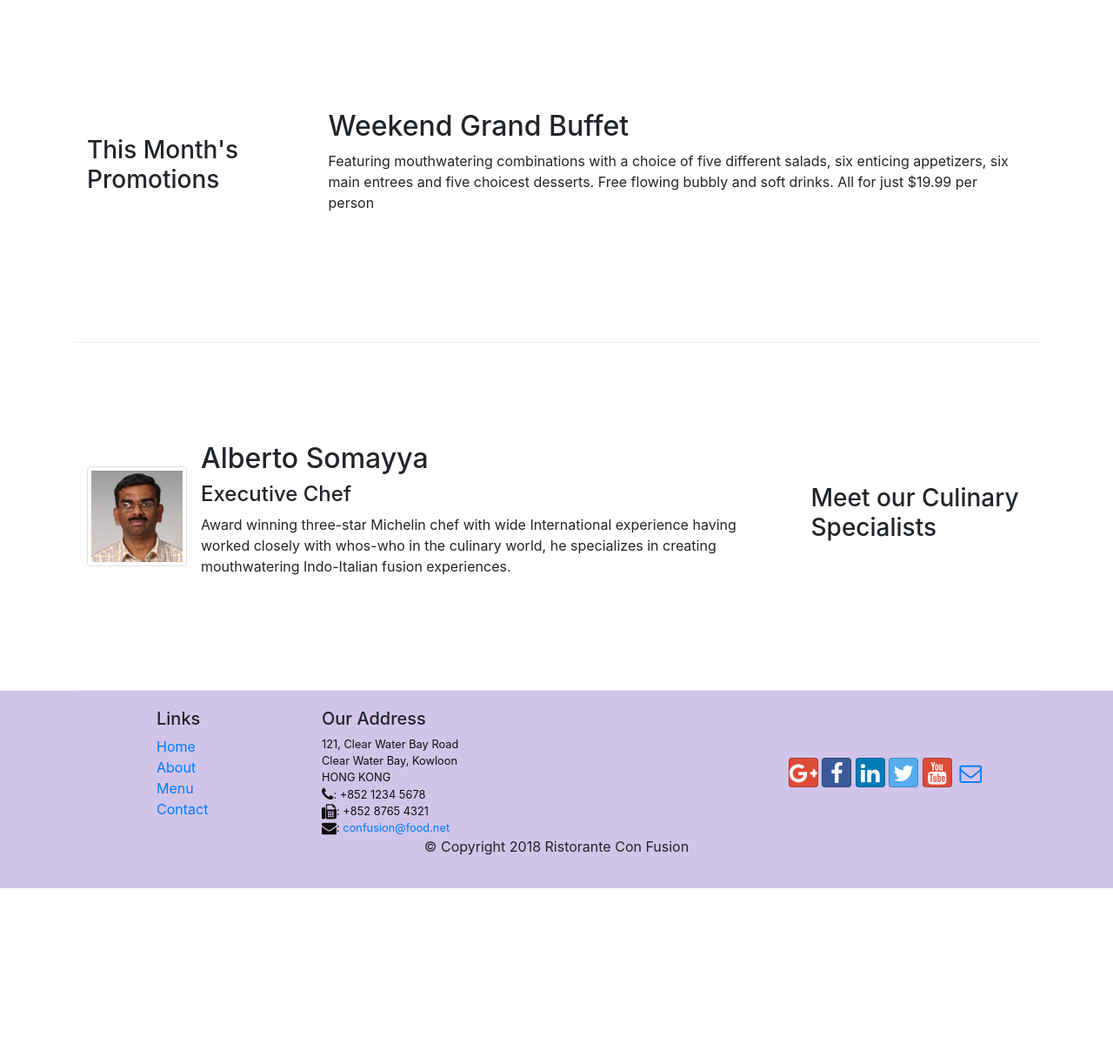
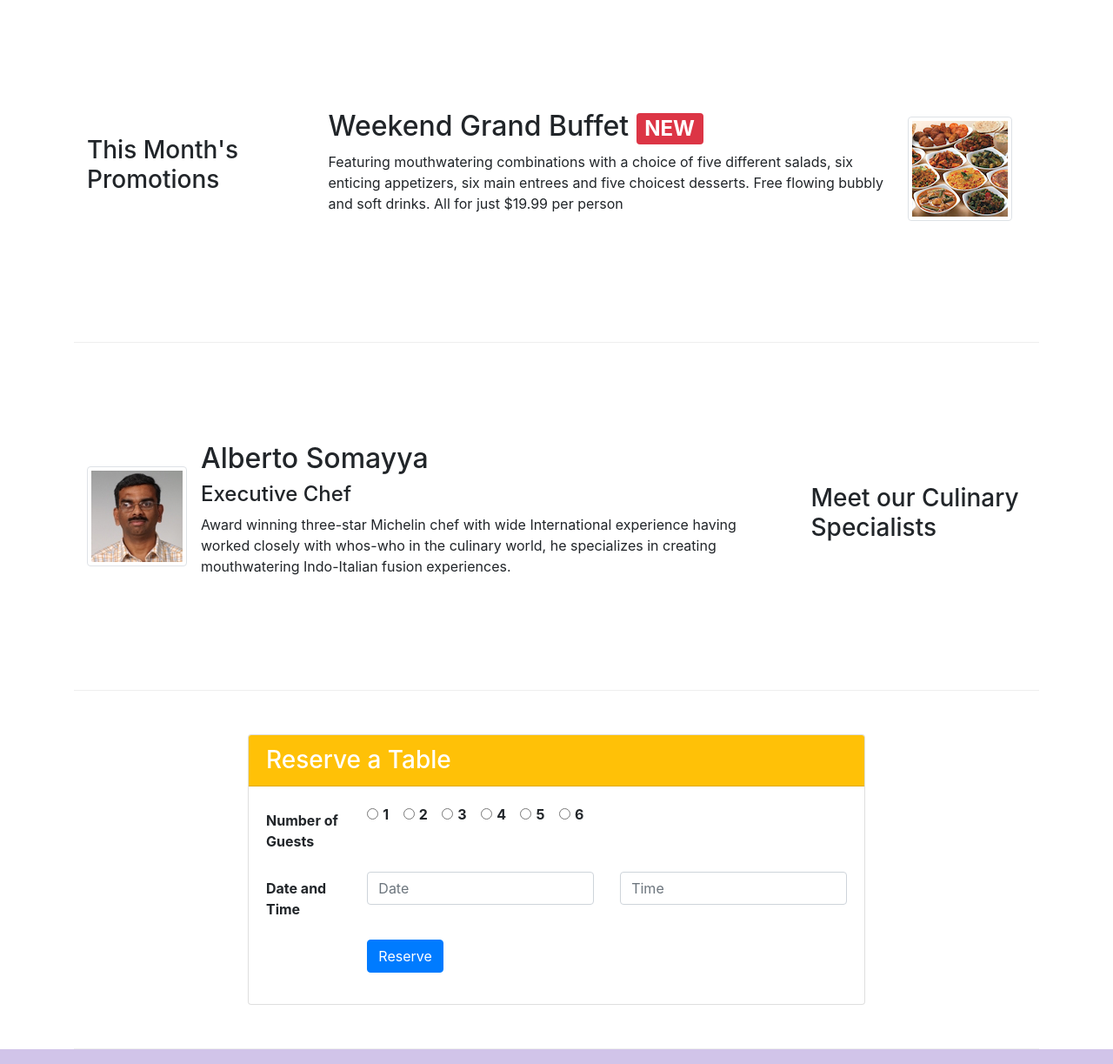
Before and after one commit to harpreet-nitj/confusion, a website: page index.html in a window 1280 px wide. Shown: the part 740-1963 px from the top of the page at 87% size. Before the commit the page ends 1761 px from the top, so only its background shows below. Drawn offline with nearby package versions, Linux system fonts and the light colour scheme.

Commit message:
Assignment 2

```diff
--- a/index.html
+++ b/index.html
@@ -40,8 +40,11 @@
                     <h1>Ristorante con Fusion</h1>
                     <p>We take inspiration from the World's best cuisines, and create a unique fusion experience. Our lipsmacking creations will tickle your culinary senses!</p>
                 </div>
-                <div class="col-12 col-sm align-self-center">
+                <div class="col-12 col-sm-3 align-self-center">
                   <img src="img/logo.png" class="img-fluid">
+                </div>
+                <div class="col-12 col-sm-3 align-self-center">
+                  <button type="button" class="btn btn-warning btn-block"> <a class="text-dark" href="#reservetable"> <strong>Reserve Table</strong> </a></button>
                 </div>
             </div>
         </div>
@@ -69,8 +72,13 @@
                 <h3>This Month's Promotions</h3>
             </div>
             <div class="col col-sm col-md">
-                <h2>Weekend Grand Buffet</h2>
-                <p>Featuring mouthwatering combinations with a choice of five different salads, six enticing appetizers, six main entrees and five choicest desserts. Free flowing bubbly and soft drinks. All for just $19.99 per person </p>
+              <div class="media">
+                <img class="d-flex mr-3 img-thumbnail order-last order-sm-last align-self-center" src="img/buffet.png" alt="Buffet">
+                <div class="media-body order-first order-sm-first">
+                  <h2 class="mt-0">Weekend Grand Buffet <span class="badge badge-danger">NEW</span></h2>
+                  <p class="d-none d-sm-block">Featuring mouthwatering combinations with a choice of five different salads, six enticing appetizers, six main entrees and five choicest desserts. Free flowing bubbly and soft drinks. All for just $19.99 per person </p>
+                </div>
+              </div>
             </div>
         </div>
 
@@ -88,6 +96,60 @@
                 </div>
               </div>
             </div>
+        </div>
+        <div class="row row-content">
+          <div class="col-12 offset-sm-2 col-sm-8">
+            <div class="card">
+              <h3 id="reservetable" class="card-header bg-warning text-white">Reserve a Table</h3>
+              <div class="card-body">
+                <form>
+                  <div class="form-group row">
+                    <label for="numberofguests" class="col-md-2 col-form-label"> <strong>Number of Guests</strong> </label>
+                    <div class="col-md-6">
+                      <div class="form-check form-check-inline">
+                        <input class="form-check-input" type="radio" name="exampleRadios" id="Radio1" value="option1">
+                        <label class="form-check-label" for="Radio1"> <strong> 1</strong> </label>
+                      </div>
+                      <div class="form-check form-check-inline">
+                        <input class="form-check-input" type="radio" name="exampleRadios" id="exampleRadios2" value="option2">
+                        <label class="form-check-label" for="exampleRadios2"> <strong> 2</strong> </label>
+                      </div>
+                      <div class="form-check form-check-inline">
+                        <input class="form-check-input" type="radio" name="exampleRadios" id="exampleRadios3" value="option3">
+                        <label class="form-check-label" for="exampleRadios3"> <strong> 3</strong> </label>
+                      </div>
+                      <div class="form-check form-check-inline">
+                        <input class="form-check-input" type="radio" name="exampleRadios" id="exampleRadios4" value="option3">
+                        <label class="form-check-label" for="exampleRadios4"> <strong> 4</strong> </label>
+                      </div>
+                      <div class="form-check form-check-inline">
+                        <input class="form-check-input" type="radio" name="exampleRadios" id="exampleRadios5" value="option3">
+                        <label class="form-check-label" for="exampleRadios5"> <strong> 5</strong> </label>
+                      </div>
+                      <div class="form-check form-check-inline">
+                        <input class="form-check-input" type="radio" name="exampleRadios" id="exampleRadios6" value="option3">
+                        <label class="form-check-label" for="exampleRadios6"> <strong> 6</strong> </label>
+                      </div>
+                    </div>
+                  </div>
+                  <div class="form-group row">
+                    <label for="dateandtime" class="col-12 col-md-2 col-form-label"> <strong>Date and Time</strong> </label>
+                    <div class="col-12 col-md-5">
+                      <input type="text" class="form-control" id="dateandtime" name="dateandtime" placeholder="Date">
+                    </div>
+                    <div class="col-12 col-md-5">
+                      <input type="text" class="form-control" id="dateandtime" name="dateandtime" placeholder="Time">
+                    </div>
+                  </div>
+                  <div class="form-group row">
+                    <div class="offset-md-2 col-md-10">
+                      <button type="submit" class="btn btn-primary">Reserve</button>
+                    </div>
+                  </div>
+                </form>
+              </div>
+            </div>
+          </div>
         </div>
     </div>
 
```
